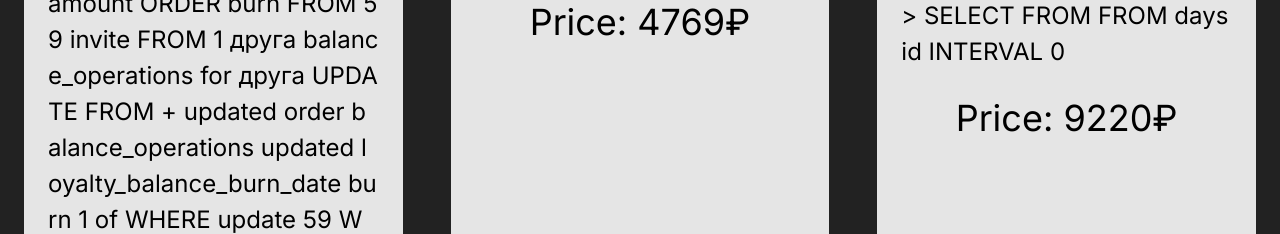
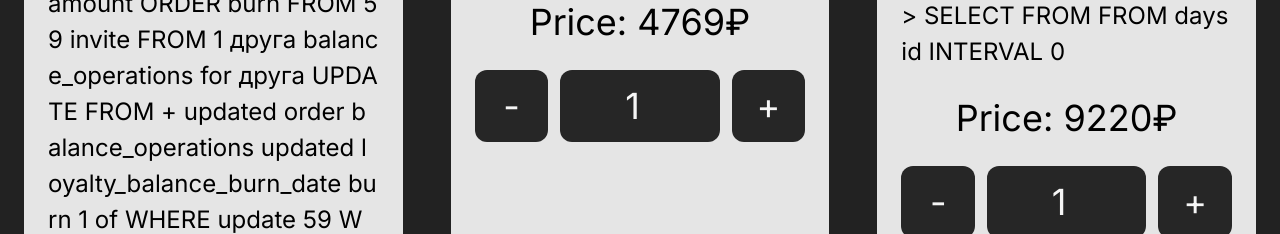
Before and after one commit to Valeriy-F/o-complex-test-project, a Next.js app: page / in a window 1280 px wide. Shown: the part 718-952 px from the top of the page. Built offline with nearby package versions, Linux system fonts and the light colour scheme.

Commit message:
Add AddProductToCartWidget component

```diff
--- /dev/null
+++ b/app/components/add-product-to-cart-widget/add-product-to-cart-widget.tsx
@@ -0,0 +1,43 @@
+'use client'
+
+import { ChangeEventHandler, EventHandler, FormEventHandler, useState } from 'react'
+import Button from "../ui/button"
+
+export default function AddProductToCartWidget() {
+  const [quantity, setQquantity] = useState(1)
+
+  const decrementQuantity = () => {
+    if (quantity === 1) {
+      return
+    }
+
+    setQquantity(quantity - 1)
+  }
+
+  const incrementQuantity = () => {
+    setQquantity(quantity + 1)
+  }
+
+  const onQuantityChange: ChangeEventHandler<HTMLInputElement> = (e) => {
+    let value = parseInt(e.target.value)
+
+    if (Number.isNaN(value) || value < 1) {
+      return
+    }
+
+    setQquantity(value)
+  }
+
+  return (
+    <div className="grid grid-cols-4 gap-2">
+      <Button onClick={decrementQuantity}>-</Button>
+      <input
+        type="number"
+        value={quantity}
+        onChange={onQuantityChange}
+        className="col-span-2 rounded-lg bg-current-800 text-current-100 text-2xl p-2 text-center"
+      />
+      <Button onClick={incrementQuantity}>+</Button>
+    </div>
+  )
+}
--- a/app/components/product-list/product-list-item.tsx
+++ b/app/components/product-list/product-list-item.tsx
@@ -1,4 +1,5 @@
 import { IProduct } from '@/app/types'
+import AddProductToCartWidget from "../add-product-to-cart-widget/add-product-to-cart-widget"
 
 type TProductListItemProps = {
   product: IProduct
@@ -13,6 +14,7 @@ export default function ProductListItem({ product }: TProductListItemProps) {
       <div className="font-semibold text-2xl text-center break-all">{product.title}</div>
       <div className="justify-self-start break-all">{product.description}</div>
       <div className="text-2xl">Price: {product.price}&#8381;</div>
+      <div><AddProductToCartWidget /></div>
     </div>
   )
 }
--- /dev/null
+++ b/app/components/ui/button.tsx
@@ -0,0 +1,17 @@
+import { ButtonHTMLAttributes } from "react"
+
+type TButtonProps = ButtonHTMLAttributes<HTMLButtonElement>
+
+export default function Button({ children, className, ...otherProps }: TButtonProps) {
+  let resultClassName = 'rounded-lg bg-current-800 text-current-100 text-2xl px-4 py-2'
+
+  if (className) {
+    resultClassName += ` ${className}`
+  }
+
+  return (
+    <button className={resultClassName} {...otherProps}>
+      {children}
+    </button>
+  )
+}
```
